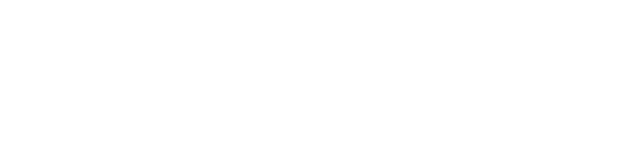
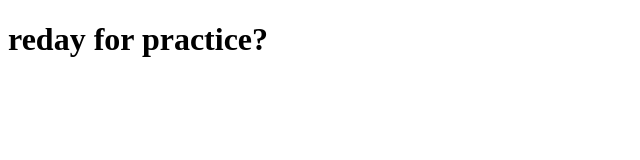
Before and after one commit to Debanjoly/Practice, a plain HTML site: page index.html in a window 1280 px wide. Shown: the whole page, without its empty margins (0-640 px from the left). Drawn offline with Linux system fonts and the light colour scheme.

Commit message:
added h1 tag

```diff
--- a/index.html
+++ b/index.html
@@ -5,6 +5,6 @@
     <title>Practice</title>
   </head>
   <body>
-
+  <h1>reday for practice?</h1>
   </body>
 </html>
```
